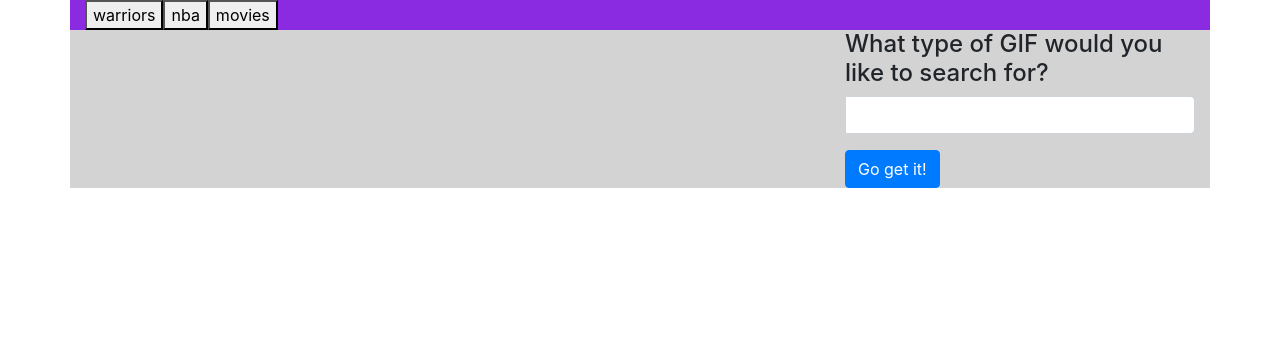
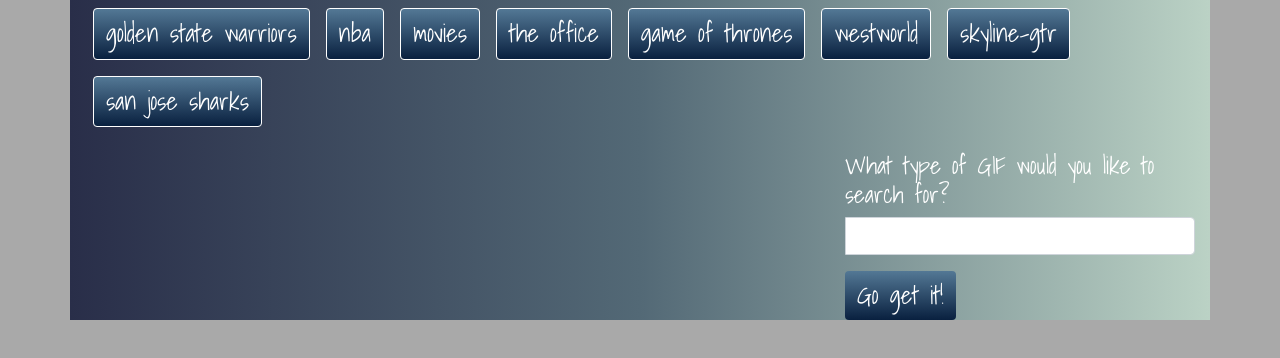
Before and after one commit to balbano80/Giphy, a plain HTML site: page index.html in a window 1280 px wide. Drawn offline with nearby package versions, Linux system fonts and the light colour scheme.

Commit message:
added styling to elements

```diff
--- a/assets/css/style.css
+++ b/assets/css/style.css
@@ -1,12 +1,67 @@
+
+/*
+======================
+Main Layout
+======================
+*/
+body{
+
+    font-family: 'Shadows Into Light', cursive;
+    background-color: darkgrey;
+}
 
 .container{
     width: 100%;
+    height: 960px;
     height: 100%;
-    background-color: lightgrey;
+    background: #BBD2C5;  /* fallback for old browsers */
+    background: -webkit-linear-gradient(to right, #292E49, #536976, #BBD2C5);  /* Chrome 10-25, Safari 5.1-6 */
+    background: linear-gradient(to right, #292E49, #536976, #BBD2C5); /* W3C, IE 10+/ Edge, Firefox 16+, Chrome 26+, Opera 12+, Safari 7+ */
+
+    color: white;
+    font-size: 20px;
 }
 
 .header{
     height: 100%;
     width: 100%;
-    background-color: blueviolet;
+    background: transparent;
 }
+
+/*
+======================
+Buttons
+======================
+*/
+#buttons button{
+    background-image: linear-gradient(to top, #09203f 0%, #537895 100%);
+    font-size: 25px;
+    border: 1px solid white;
+}
+
+#searchBtn{
+    font-size: 25px;
+    background-image: linear-gradient(to top, #09203f 0%, #537895 100%);
+    border: white;
+}
+
+.btn:hover{
+    color: lightgrey;
+}
+
+/*
+======================
+Misc
+======================
+*/
+#gif-section{
+    color: white;
+}
+
+img{
+    margin-top: 2px;
+}
+
+.form-control{
+    font-family: Arial, Helvetica, sans-serif;
+}
--- a/assets/javascript/app.js
+++ b/assets/javascript/app.js
@@ -1,7 +1,7 @@
 //api key - hHd2CWeLr5RA62XeJumOmFy6eO0sv7hk
 
 $(function() {
-    var topics = ["warriors", "nba", "movies"];
+    var topics = ["golden state warriors", "nba", "movies", "the office", "game of thrones", "westworld", "skyline-gtr", "san jose sharks"];
     //button topics
 
     function btnDisplay(){
@@ -10,6 +10,7 @@ $(function() {
             var tempBtn = $("<button>");
             tempBtn.text(topics[i]);
             tempBtn.attr("id", "gifBtn")
+            tempBtn.attr("class", "btn m-2 btn-secondary");
             tempBtn.attr("subject", topics[i]);
             $("#buttons").append(tempBtn);
         }
--- a/index.html
+++ b/index.html
@@ -4,6 +4,7 @@
   <meta charset="UTF-8">
   <meta "viewport" content="width=decive-width, initial-scale=1">
   <title>Gif Getter</title>
+  <link href="https://fonts.googleapis.com/css?family=Shadows+Into+Light" rel="stylesheet">
   <link rel="stylesheet" type="text/css" href="assets/css/reset.css">
   <link rel="stylesheet" href="https://stackpath.bootstrapcdn.com/bootstrap/4.1.0/css/bootstrap.min.css" integrity="sha384-9gVQ4dYFwwWSjIDZnLEWnxCjeSWFphJiwGPXr1jddIhOegiu1FwO5qRGvFXOdJZ4" crossorigin="anonymous">
   <link rel="stylesheet" type="text/css" href="assets/css/style.css">
@@ -11,18 +12,16 @@
 <body>
     <div class="container">
         <div class="row">
-            <div class="col-md-12 header" id="buttons">
+            <div class="col-md-12 header pb-2" id="buttons">
             </div>
         </div>
         <div class="row">
-            <div class="col-md-8" id="gif-section">
-                <!-- gifs appened to this section -->
+            <div class="col-md-8 pt-2" id="gif-section">
             </div>
-            <div class="col-md-4 input-field">
+            <div class="col-md-4 pt-2 input-field">
                 <div class="input-group mb-3">
                     <div class="input-group-prepend">
                         <h4>What type of GIF would you like to search for?</h4>
-                        <!-- <span class="input-group-text" id="inputGroup-sizing-default">Search</span> -->
                     </div>
                     <input type="text" class="form-control" id="search-term" aria-label="Default" aria-describedby="inputGroup-sizing-default">
                 </div>
@@ -34,6 +33,5 @@
     <script type="text/javascript" src="https://cdnjs.cloudflare.com/ajax/libs/jquery/3.2.1/jquery.min.js"></script>
     <script src="assets/javascript/app.js"></script>
     <script type="text/javascript"></script>
-
 </body>
 </html>
```
